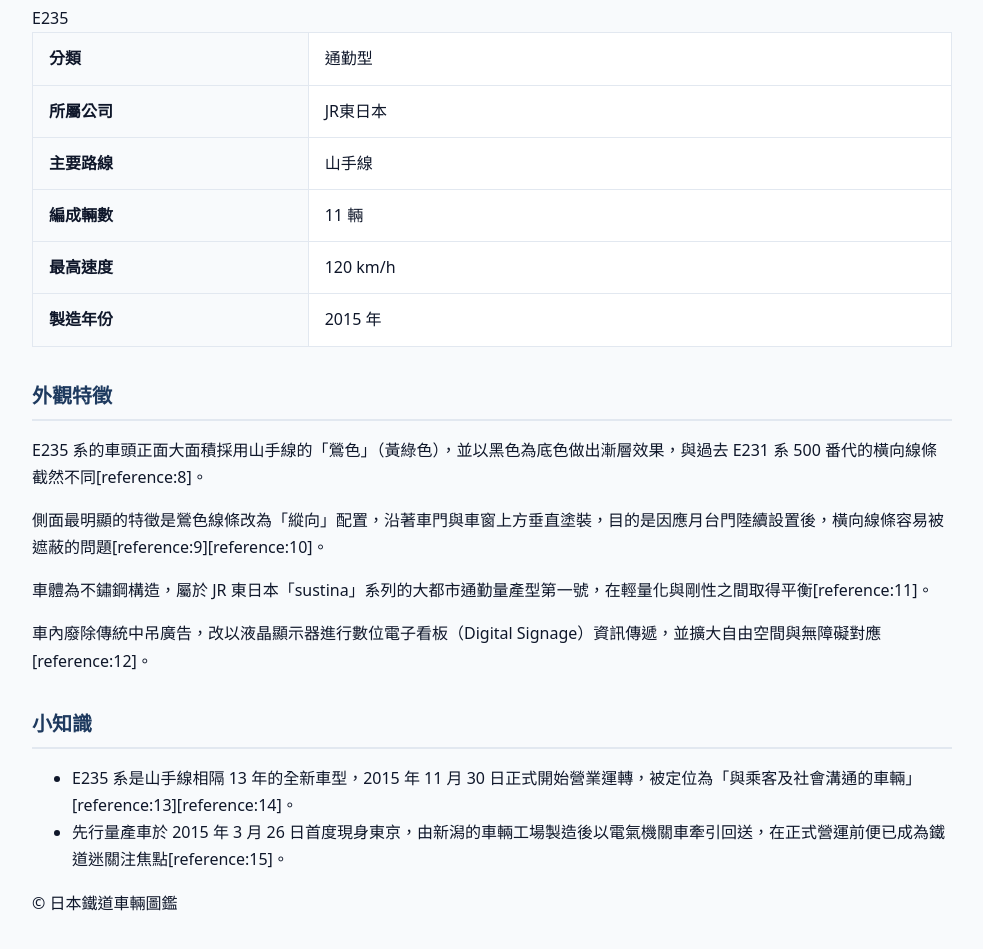
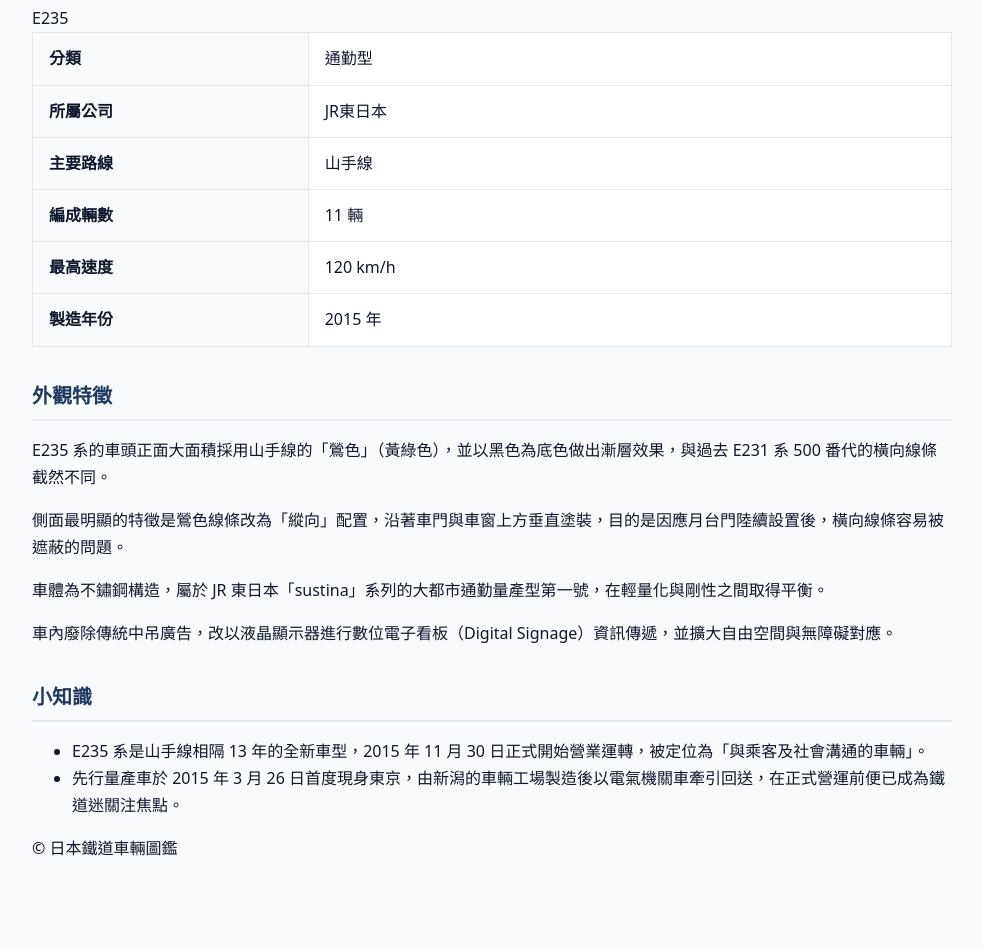
Before and after one commit to ab921202/jp-rail-zukan, a plain HTML site: page cars/commuter-e235.html in a window 1280 px wide. Shown: the part 113-1062 px from the top of the page, without its empty margins (148-1131 px from the left). After the commit the page ends 1039 px from the top, so only its background shows below. Drawn offline with Linux system fonts and the light colour scheme.

Commit message:
Refactor HTML structure for commuter-e235 page

```diff
--- a/cars/commuter-e235.html
+++ b/cars/commuter-e235.html
@@ -7,14 +7,13 @@
   <link rel="stylesheet" href="../assets/style.css">
 </head>
 <body>
-  <div class="car-page">
-    <header class="car-header">
+  <header>
     <a href="../index.html">← 返回首頁</a>
   </header>
 
   <h1>E235 系（E235系）</h1>
 
-    <div class="color-block e235-color">E235</div>
+  <div class="color-block" data-car="commuter-e235">E235</div>
 
   <table class="spec-table">
     <tr><th>分類</th><td>通勤型</td></tr>
@@ -26,21 +25,21 @@
   </table>
 
   <h2>外觀特徵</h2>
-    <p>E235 系的車頭正面大面積採用山手線的「鶯色」（黃綠色），並以黑色為底色做出漸層效果，與過去 E231 系 500 番代的橫向線條截然不同[reference:8]。</p>
-    <p>側面最明顯的特徵是鶯色線條改為「縱向」配置，沿著車門與車窗上方垂直塗裝，目的是因應月台門陸續設置後，橫向線條容易被遮蔽的問題[reference:9][reference:10]。</p>
-    <p>車體為不鏽鋼構造，屬於 JR 東日本「sustina」系列的大都市通勤量產型第一號，在輕量化與剛性之間取得平衡[reference:11]。</p>
-    <p>車內廢除傳統中吊廣告，改以液晶顯示器進行數位電子看板（Digital Signage）資訊傳遞，並擴大自由空間與無障礙對應[reference:12]。</p>
+  <p>E235 系的車頭正面大面積採用山手線的「鶯色」（黃綠色），並以黑色為底色做出漸層效果，與過去 E231 系 500 番代的橫向線條截然不同。</p>
+  <p>側面最明顯的特徵是鶯色線條改為「縱向」配置，沿著車門與車窗上方垂直塗裝，目的是因應月台門陸續設置後，橫向線條容易被遮蔽的問題。</p>
+  <p>車體為不鏽鋼構造，屬於 JR 東日本「sustina」系列的大都市通勤量產型第一號，在輕量化與剛性之間取得平衡。</p>
+  <p>車內廢除傳統中吊廣告，改以液晶顯示器進行數位電子看板（Digital Signage）資訊傳遞，並擴大自由空間與無障礙對應。</p>
 
   <h2>小知識</h2>
   <ul>
-      <li>E235 系是山手線相隔 13 年的全新車型，2015 年 11 月 30 日正式開始營業運轉，被定位為「與乘客及社會溝通的車輛」[reference:13][reference:14]。</li>
-      <li>先行量產車於 2015 年 3 月 26 日首度現身東京，由新潟的車輛工場製造後以電氣機關車牽引回送，在正式營運前便已成為鐵道迷關注焦點[reference:15]。</li>
+    <li>E235 系是山手線相隔 13 年的全新車型，2015 年 11 月 30 日正式開始營業運轉，被定位為「與乘客及社會溝通的車輛」。</li>
+    <li>先行量產車於 2015 年 3 月 26 日首度現身東京，由新潟的車輛工場製造後以電氣機關車牽引回送，在正式營運前便已成為鐵道迷關注焦點。</li>
   </ul>
 
-    <footer class="site-footer">
+  <footer>
     <p>© 日本鐵道車輛圖鑑</p>
   </footer>
-  </div>
+
   <script src="../assets/data.js"></script>
 </body>
 </html>
```
Lines whose indentation alone changed are shown as unchanged.
